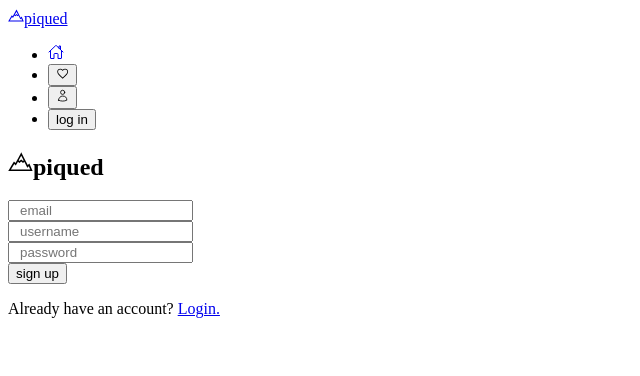
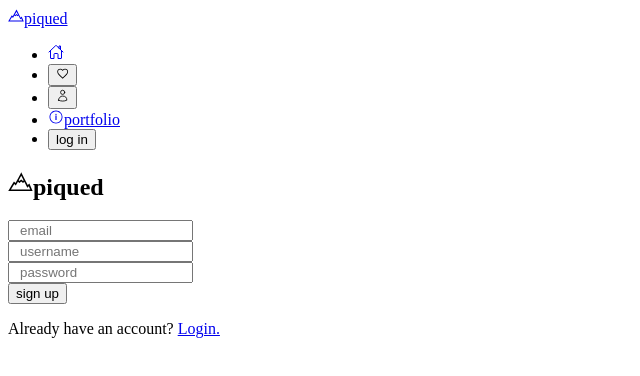
Before and after one commit to najeesimmons/piqued-fe, a Next.js app: page /signup in a window 1280 px wide. Shown: the top 376 px of the page, without its empty margins (0-640 px from the left). Built offline with nearby package versions, Linux system fonts and the light colour scheme; no server answers.

Commit message:
add portfolio link to NAV

```diff
--- a/src/components/Navigation/Navigation.js
+++ b/src/components/Navigation/Navigation.js
@@ -2,6 +2,7 @@
 import Link from "next/link";
 import { HiOutlineUser } from "react-icons/hi2";
 import { IoHomeOutline } from "react-icons/io5";
+import { IoIosInformationCircleOutline } from "react-icons/io";
 import { IoMdHeartEmpty } from "react-icons/io";
 import { LiaMountainSolid } from "react-icons/lia";
 import { supabase } from "../../../lib/supabase/supabase";
@@ -105,10 +106,22 @@ function Navigation({ setIsShowAuthCta }) {
           )}
         </li>
 
+        <li className="font-semibold flex items-center">
+          <a
+            href="https://najeesimmons.com/"
+            target="_blank"
+            rel="noopener noreferrer"
+            className="flex items-center gap-2 hover:underline"
+          >
+            <IoIosInformationCircleOutline className="inline md:hidden w-[25px] h-[25px] md:w-[22px] md:h-[22px]" />
+            <span className="hidden md:inline">portfolio</span>
+          </a>
+        </li>
+
         {!user && !isLoginPage && (
           <li className="font-semibold md:text-sm">
             <button
-              className="ml-2 bg-black text-white px-2 py-1 hover:bg-gray-800 border border-black dark:border-white"
+              className="ml-2 md:ml-1 bg-black text-white px-2 py-1 hover:bg-gray-800 border border-black dark:border-white"
               onClick={() => {
                 setIsShowAuthCta(true);
               }}
@@ -122,7 +135,7 @@ function Navigation({ setIsShowAuthCta }) {
           <li className="font-semibold md:text-sm">
             <button
               onClick={handleSignOut}
-              className="ml-2 cursor-pointer bg-black text-white px-2 py-1 hover:bg-gray-800 border border-black dark:border-white"
+              className="ml-2 md:ml-1 cursor-pointer bg-black text-white px-2 py-1 hover:bg-gray-800 border border-black dark:border-white"
             >
               sign out
             </button>
```
